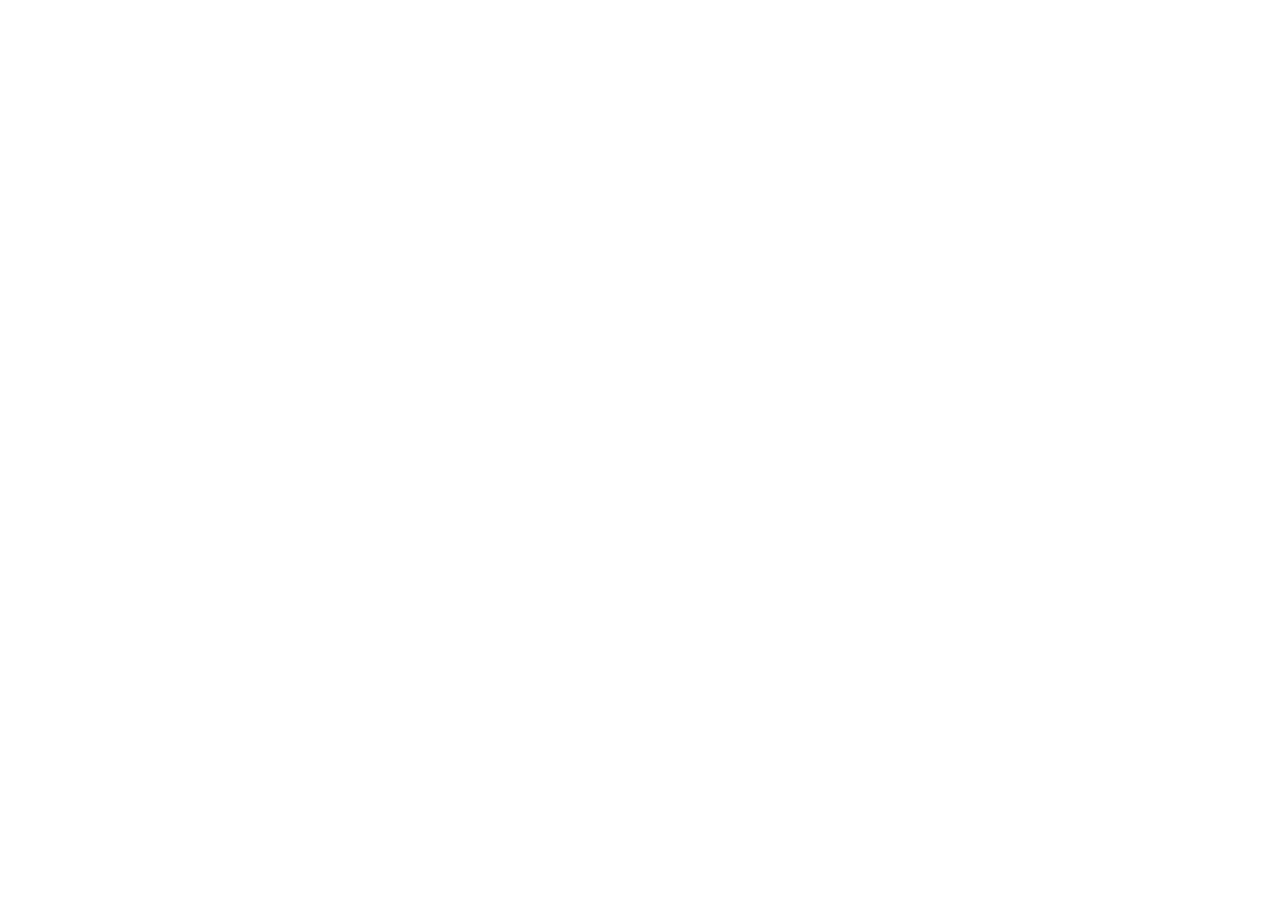
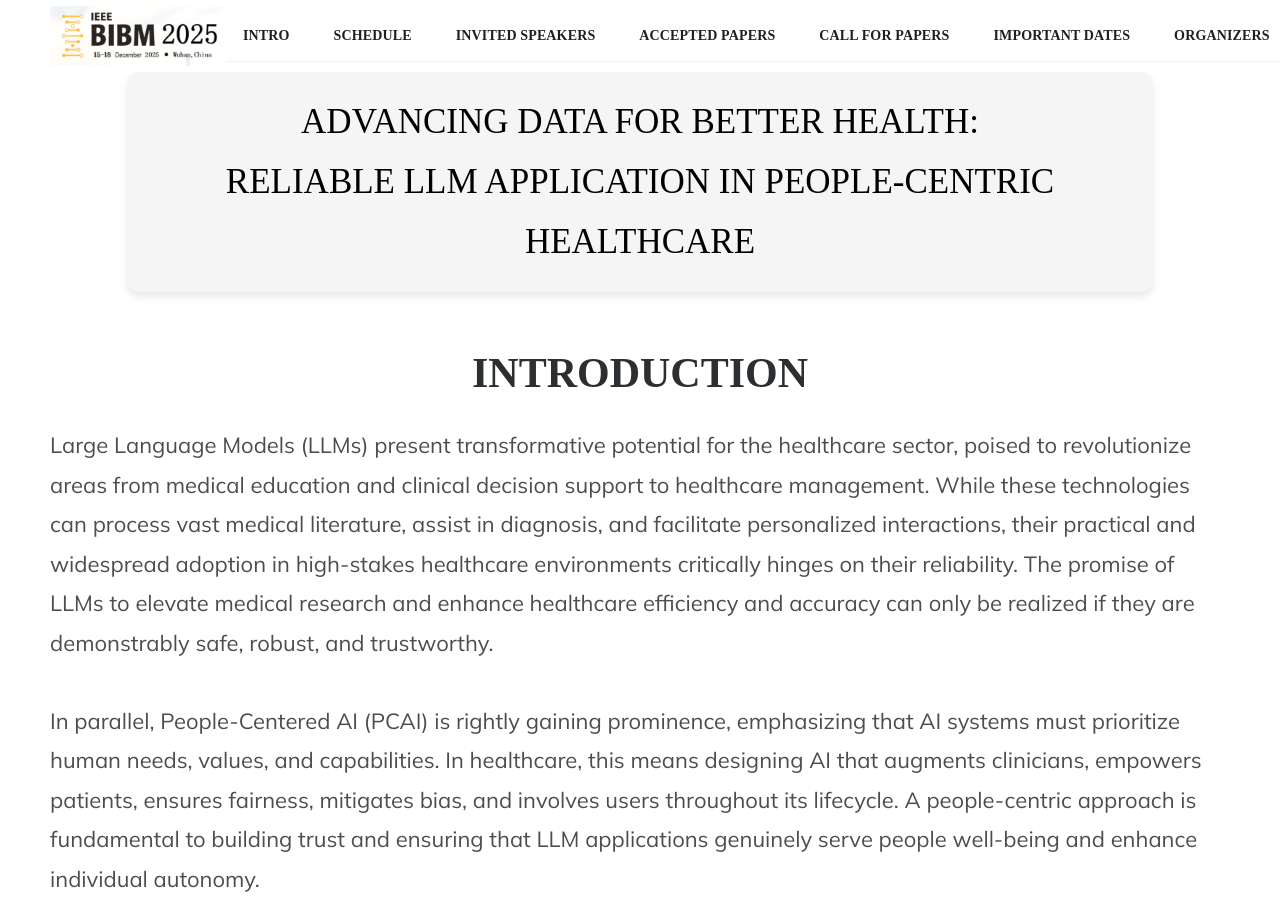
Before and after one commit to PKUDigitalHealth/PKUDigitalHealth.github.io, a plain HTML site: page bibm2025workshop/index.html in a window 1280 px wide. Shown: the top 903 px of the page. Before the commit the page ends 800 px from the top, so only its background shows below. Drawn offline with Linux system fonts and the light colour scheme; a web font is replaced by a local one.

Commit message:
Update index.html

```diff
--- a/bibm2025workshop/index.html
+++ b/bibm2025workshop/index.html
@@ -5,8 +5,8 @@
     <meta charset="UTF-8" />
     <meta name="viewport" content="width=device-width, initial-scale=1.0" />
     <title>AIMEL2025@BIBM</title>
-    <script type="module" crossorigin src="/bibm2025workshop/assets/index-Apejka8q.js"></script>
-    <link rel="stylesheet" crossorigin href="/bibm2025workshop/assets/index-DFn3-tfK.css">
+    <script type="module" crossorigin src="/bibm2025workshop/assets/index-DX5HaNcx.js"></script>
+    <link rel="stylesheet" crossorigin href="/bibm2025workshop/assets/index-DV1eq39l.css">
   </head>
   <body>
     <div id="app"></div>
```
